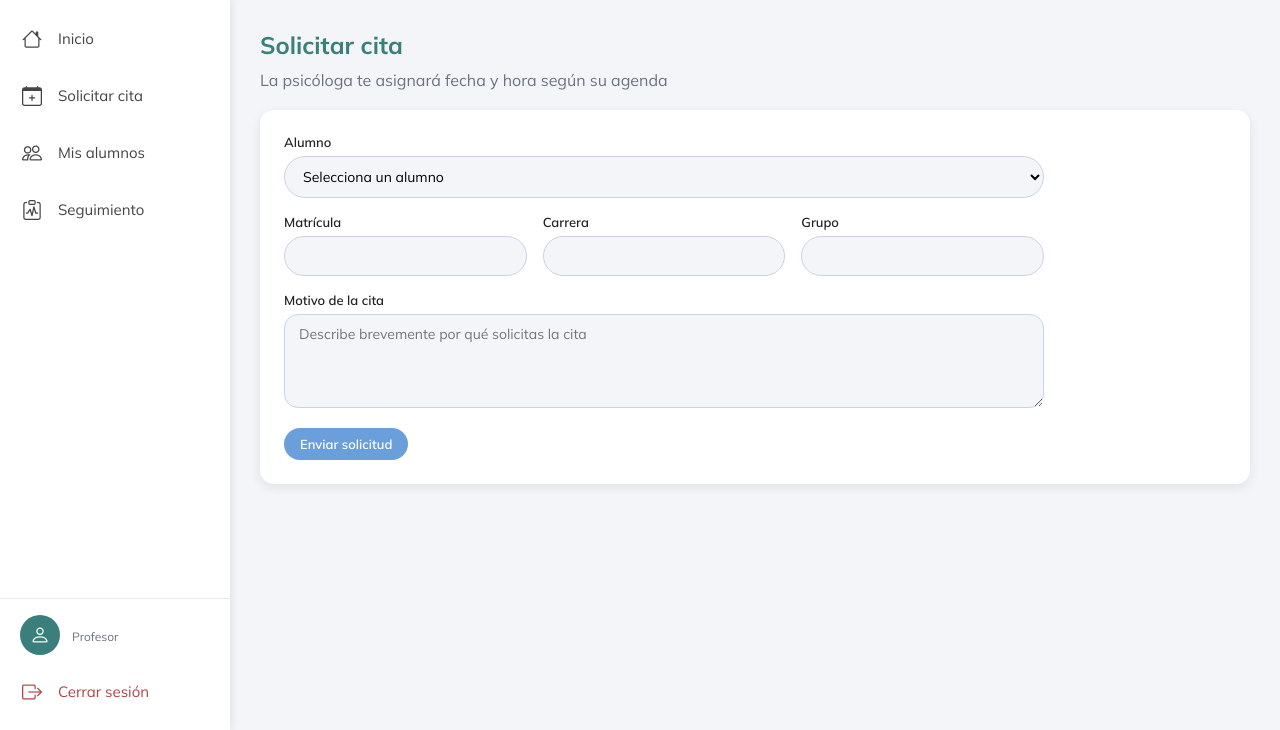
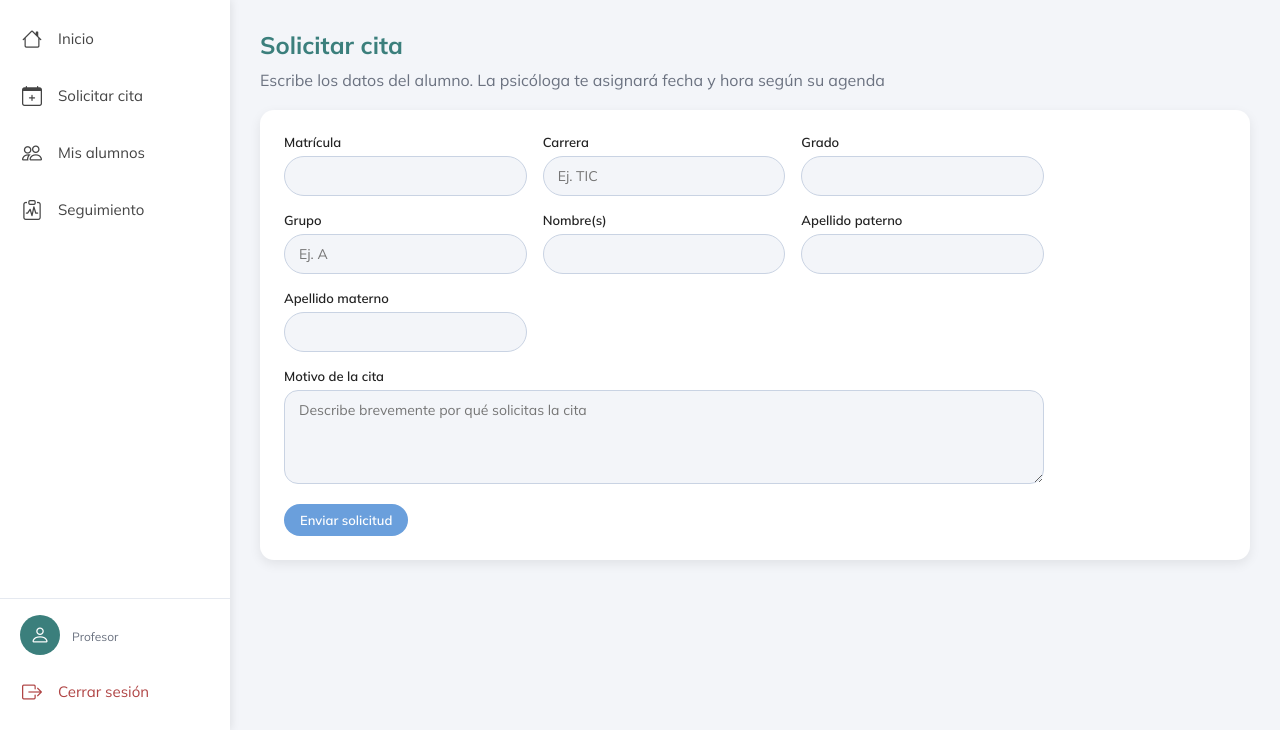
Before and after one commit to Nestor-UTE/Agenda_Psico_UTE, a Flask app: template templates/solicitar_cita.html in a window 1280 px wide. Shown: the part 70-800 px from the top of the page. Run offline with Flask 3, Linux system fonts and the light colour scheme; the template is opened without the code that fills it, so the values that code supplies are empty.

Commit message:
Solicitar cita guarda alumno y solicitud en la BD, y la pantalla del alumno consulta por folio
- Cita.solicitar(): registra al alumno si no existe y crea la solicitud con folio aleatorio
- Alumnos.obtener_por_tutor() y validaciones en el servidor (validar_solicitud)
- Formulario de solicitar cita con los datos del alumno
- Cita.obtener_por_folio() y ruta /folio leyendo la BD
- Índice único para el folio de la cita

```diff
--- a/app.py
+++ b/app.py
@@ -20,6 +20,44 @@ def login_requerido(rol):
             return funcion(*args, **kwargs)
         return envoltura
     return decorador
+
+def validar_solicitud(form):
+    """Revisa los datos del formulario de solicitar cita.
+    Regresa (alumno, motivo, error). Si hay error, los dos primeros son None."""
+    matricula = form.get("matricula", "").strip()
+    nombre = form.get("nombre", "").strip()
+    a_paterno = form.get("a_paterno", "").strip()
+    a_materno = form.get("a_materno", "").strip()
+    grupo = form.get("grupo", "").strip().upper()
+    carrera = form.get("carrera", "").strip()
+    motivo = form.get("motivo", "").strip()
+
+    if not (matricula.isascii() and matricula.isdigit() and 6 <= len(matricula) <= 9):
+        return None, None, "La matrícula debe tener entre 6 y 9 números"
+    if not nombre or len(nombre) > 45:
+        return None, None, "El nombre es obligatorio (máximo 45 caracteres)"
+    if not a_paterno or len(a_paterno) > 45:
+        return None, None, "El apellido paterno es obligatorio (máximo 45 caracteres)"
+    if len(a_materno) > 45:
+        return None, None, "El apellido materno es muy largo (máximo 45 caracteres)"
+    try:
+        grado = int(form.get("grado", ""))
+    except ValueError:
+        return None, None, "El grado debe ser un número"
+    if not 1 <= grado <= 11:
+        return None, None, "El grado debe estar entre 1 y 11"
+    if not (grupo.isalpha() and len(grupo) <= 2):
+        return None, None, "El grupo debe ser una o dos letras, por ejemplo A"
+    if not carrera or len(carrera) > 45:
+        return None, None, "La carrera es obligatoria (máximo 45 caracteres)"
+    if not motivo or len(motivo) > 255:
+        return None, None, "El motivo es obligatorio (máximo 255 caracteres)"
+
+    alumno = {
+        "matricula": int(matricula), "nombre": nombre, "a_paterno": a_paterno,
+        "a_materno": a_materno, "grado": grado, "grupo": grupo, "carrera": carrera,
+    }
+    return alumno, motivo, None
 
 
 @app.route("/")
@@ -113,10 +151,23 @@ def panel_profesor():
     return render_template("inicio_profesor.html", pagina="inicio")
 
 
-@app.route("/panel-profesor/solicitar-cita")
+@app.route("/panel-profesor/solicitar-cita", methods=["GET", "POST"])
 @login_requerido("tutor")
 def solicitar_cita():
-    return render_template("solicitar_cita.html", pagina="solicitar")
+    if request.method == "GET":
+        return render_template("solicitar_cita.html", pagina="solicitar", datos={})
+
+    alumno, motivo, error = validar_solicitud(request.form)
+    if error is None:
+        folio, error = Cita.solicitar(session["id"], motivo, alumno)
+
+    if error:
+        # Se vuelve a mostrar el formulario con lo que escribió, para que no lo capture de nuevo
+        flash(error, "error")
+        return render_template("solicitar_cita.html", pagina="solicitar", datos=request.form)
+
+    flash(f"Solicitud enviada. Folio de la cita: {folio}", "ok")
+    return redirect(url_for("solicitar_cita"))
 
 
 @app.route("/panel-profesor/mis-alumnos")
@@ -133,25 +184,26 @@ def seguimiento_profesor():
 
 @app.route("/folio", methods=["POST"])
 def consultar_folio():
-    folio = request.form.get("folio", "").strip()
-
-    # Si el folio llega vacío, regresamos al login
-    if not folio:
+    folio = request.form.get("folio", "").strip().lower()
+    if not folio or len(folio) > 45:
         return redirect(url_for("inicio"))
 
-    # Datos de ejemplo (después se reemplazan por la consulta a MariaDB)
-    cita = {
-        "alumno": "Alumno de ejemplo",
-        "estado": "Esperando fecha",
-        "fecha": "15/10/2026",
-        "hora": "10:00",
-        "edificio": "D5",
-        "nombre_edificio": "POR CONFIRMAR",
-        "salon": "00000",
-        "referencia": "A un lado derecho de las escaleras",
-        "tutor": "Tutor de ejemplo",
-        "telefono_tutor": "81 0000 0000",
-    }
+    cita = Cita.obtener_por_folio(folio)
+    if cita is None:
+        flash("Folio no encontrado")
+        return redirect(url_for("inicio"))
+
+    # Preparamos lo que ve el alumno
+    estatus = cita["estatus"]
+    cita["estado"] = "Esperando fecha" if estatus == "Solicitada" else estatus
+
+    fecha = cita["fecha"]
+    if estatus in ("Solicitada", "Rechazada") or fecha is None:
+        cita["fecha"] = None
+        cita["hora"] = None
+    else:
+        cita["fecha"] = fecha.strftime("%d/%m/%Y")
+        cita["hora"] = fecha.strftime("%H:%M")
 
     return render_template("alumno.html", folio=folio, cita=cita)
 
--- a/database/agenda_psico_ute.sql
+++ b/database/agenda_psico_ute.sql
@@ -80,6 +80,7 @@ CREATE TABLE IF NOT EXISTS `agenda_psico_ute`.`cita` (
   INDEX `id_tutor_idx` (`id_tutor` ASC) VISIBLE,
   INDEX `id_psicologa_idx` (`id_psicologa` ASC) VISIBLE,
   INDEX `matricula_alumno_idx` (`matricula_alumno` ASC) VISIBLE,
+  UNIQUE INDEX `uq_cita_folio` (`num_folio`),
   CONSTRAINT `matricula_alumno`
     FOREIGN KEY (`matricula_alumno`)
     REFERENCES `agenda_psico_ute`.`alumnos` (`matricula`)
--- a/templates/solicitar_cita.html
+++ b/templates/solicitar_cita.html
@@ -5,39 +5,55 @@
 {% block contenido %}
 <main class="contenido">
   <h2>Solicitar cita</h2>
-  <p class="subtitulo">La psicóloga te asignará fecha y hora según su agenda</p>
+  <p class="subtitulo">Escribe los datos del alumno. La psicóloga te asignará fecha y hora según su agenda</p>
+
+  {% with mensajes = get_flashed_messages(with_categories=true) %}
+    {% for categoria, mensaje in mensajes %}
+    <div class="aviso aviso-{{ categoria }}">{{ mensaje }}</div>
+    {% endfor %}
+  {% endwith %}
 
   <section class="caja">
-    <form action="#" method="post" class="form-cita">
-
-      <div class="ancho-completo">
-        <label for="alumno">Alumno</label>
-        <select id="alumno" name="alumno" required>
-          <option value="">Selecciona un alumno</option>
-          <option data-matricula="0000001" data-carrera="TIC" data-grupo="3A">Alumno de ejemplo 1</option>
-          <option data-matricula="0000002" data-carrera="TIC" data-grupo="5B">Alumno de ejemplo 2</option>
-          <option data-matricula="0000003" data-carrera="TIC" data-grupo="1C">Alumno de ejemplo 3</option>
-        </select>
-      </div>
+    <form action="{{ url_for('solicitar_cita') }}" method="post" class="form-cita" autocomplete="off">
 
       <div>
         <label for="matricula">Matrícula</label>
-        <input type="text" id="matricula" name="matricula" readonly>
+        <input type="text" id="matricula" name="matricula" inputmode="numeric" pattern="[0-9]{6,9}" maxlength="9" value="{{ datos.get('matricula', '') }}" required>
       </div>
 
       <div>
         <label for="carrera">Carrera</label>
-        <input type="text" id="carrera" name="carrera" readonly>
+        <input type="text" id="carrera" name="carrera" maxlength="45" placeholder="Ej. TIC" value="{{ datos.get('carrera', '') }}" required>
+      </div>
+
+      <div>
+        <label for="grado">Grado</label>
+        <input type="number" id="grado" name="grado" min="1" max="11" value="{{ datos.get('grado', '') }}" required>
       </div>
 
       <div>
         <label for="grupo">Grupo</label>
-        <input type="text" id="grupo" name="grupo" readonly>
+        <input type="text" id="grupo" name="grupo" maxlength="2" placeholder="Ej. A" value="{{ datos.get('grupo', '') }}" required>
+      </div>
+
+      <div>
+        <label for="nombre">Nombre(s)</label>
+        <input type="text" id="nombre" name="nombre" maxlength="45" value="{{ datos.get('nombre', '') }}" required>
+      </div>
+
+      <div>
+        <label for="a_paterno">Apellido paterno</label>
+        <input type="text" id="a_paterno" name="a_paterno" maxlength="45" value="{{ datos.get('a_paterno', '') }}" required>
+      </div>
+
+      <div>
+        <label for="a_materno">Apellido materno</label>
+        <input type="text" id="a_materno" name="a_materno" maxlength="45" value="{{ datos.get('a_materno', '') }}">
       </div>
 
       <div class="ancho-completo">
         <label for="motivo">Motivo de la cita</label>
-        <textarea id="motivo" name="motivo" rows="4" placeholder="Describe brevemente por qué solicitas la cita" required></textarea>
+        <textarea id="motivo" name="motivo" rows="4" maxlength="255" placeholder="Describe brevemente por qué solicitas la cita" required>{{ datos.get('motivo', '') }}</textarea>
       </div>
 
       <div class="ancho-completo">
@@ -48,16 +64,3 @@
   </section>
 </main>
 {% endblock %}
-
-{% block scripts %}
-<script>
-  const selectAlumno = document.getElementById("alumno");
-
-  selectAlumno.addEventListener("change", function () {
-    const opcion = selectAlumno.options[selectAlumno.selectedIndex];
-    document.getElementById("matricula").value = opcion.dataset.matricula || "";
-    document.getElementById("carrera").value = opcion.dataset.carrera || "";
-    document.getElementById("grupo").value = opcion.dataset.grupo || "";
-  });
-</script>
-{% endblock %}
```
Also changed, not shown: models/alumnos.py (+25 -0 lines), models/cita.py (+92 -0 lines).
